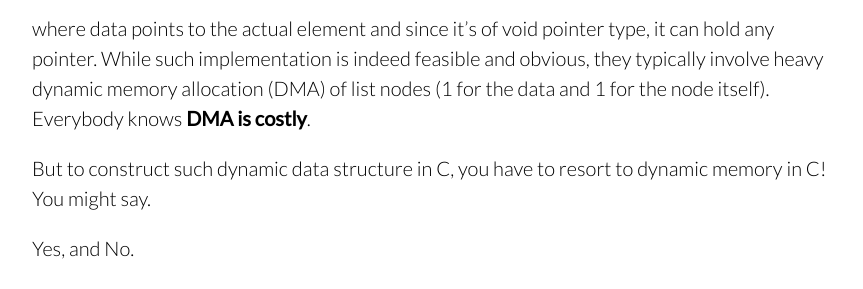
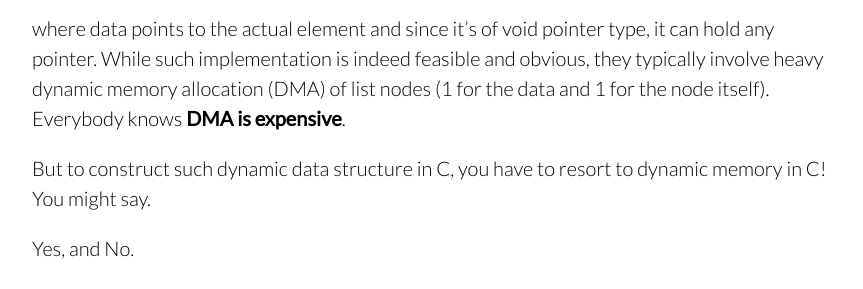
Before and after one commit to kavinyao/hackab.it, a Jekyll site: the page built from _posts/2014-01-13-generic-linked-list-in-c.md, in a window 1280 px wide and 900 px high, scrolled down 693 px. Shown: the part 154-443 px from the top of the window, without its empty margins (208-1071 px from the left). Built offline with Jekyll 4.4.1, drawn with Linux system fonts in a browser that asks for light colours; nearby versions of some CDN libraries; comment, search, counter and statistics services are not loaded.

Commit message:
correct typos

````diff
--- a/_posts/2014-01-13-generic-linked-list-in-c.md
+++ b/_posts/2014-01-13-generic-linked-list-in-c.md
@@ -21,7 +21,7 @@ typedef struct _listNode {
 } listNode;
 ```
 
-where data points to the actual element and since it's of void pointer type, it can hold any pointer. While such implementation is indeed feasible and obvious, they typically involve heavy dynamic memory allocation (DMA) of list nodes (1 for the data and 1 for the node itself). Everybody knows **DMA is costly**.
+where data points to the actual element and since it's of void pointer type, it can hold any pointer. While such implementation is indeed feasible and obvious, they typically involve heavy dynamic memory allocation (DMA) of list nodes (1 for the data and 1 for the node itself). Everybody knows **DMA is expensive**.
 
 But to construct such dynamic data structure in C, you have to resort to dynamic memory in C! You might say.
 
````
Also changed, not shown: _posts/2013-10-21-beware-of-scope-in-python-2.md (+1 -1 lines).
